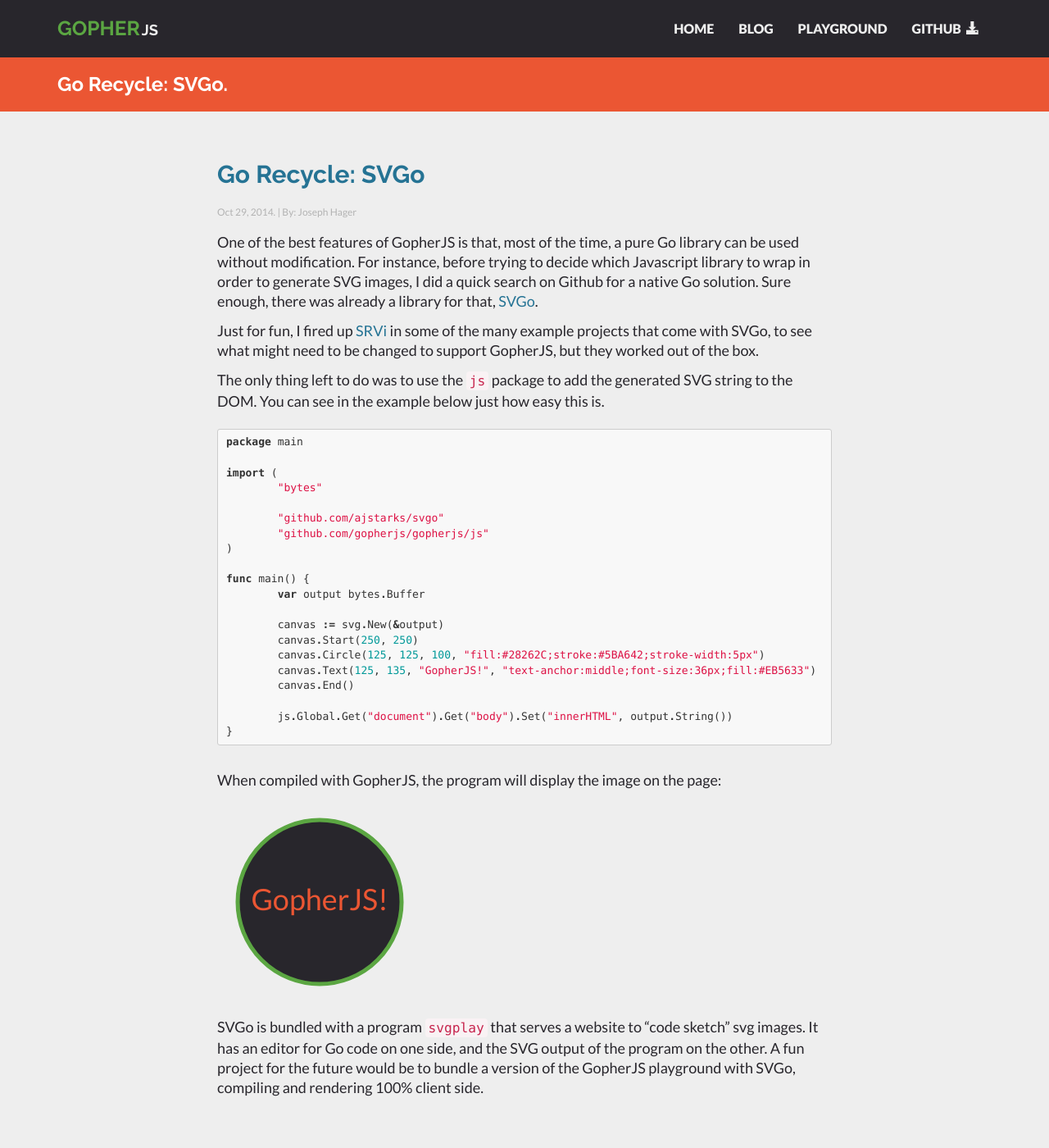
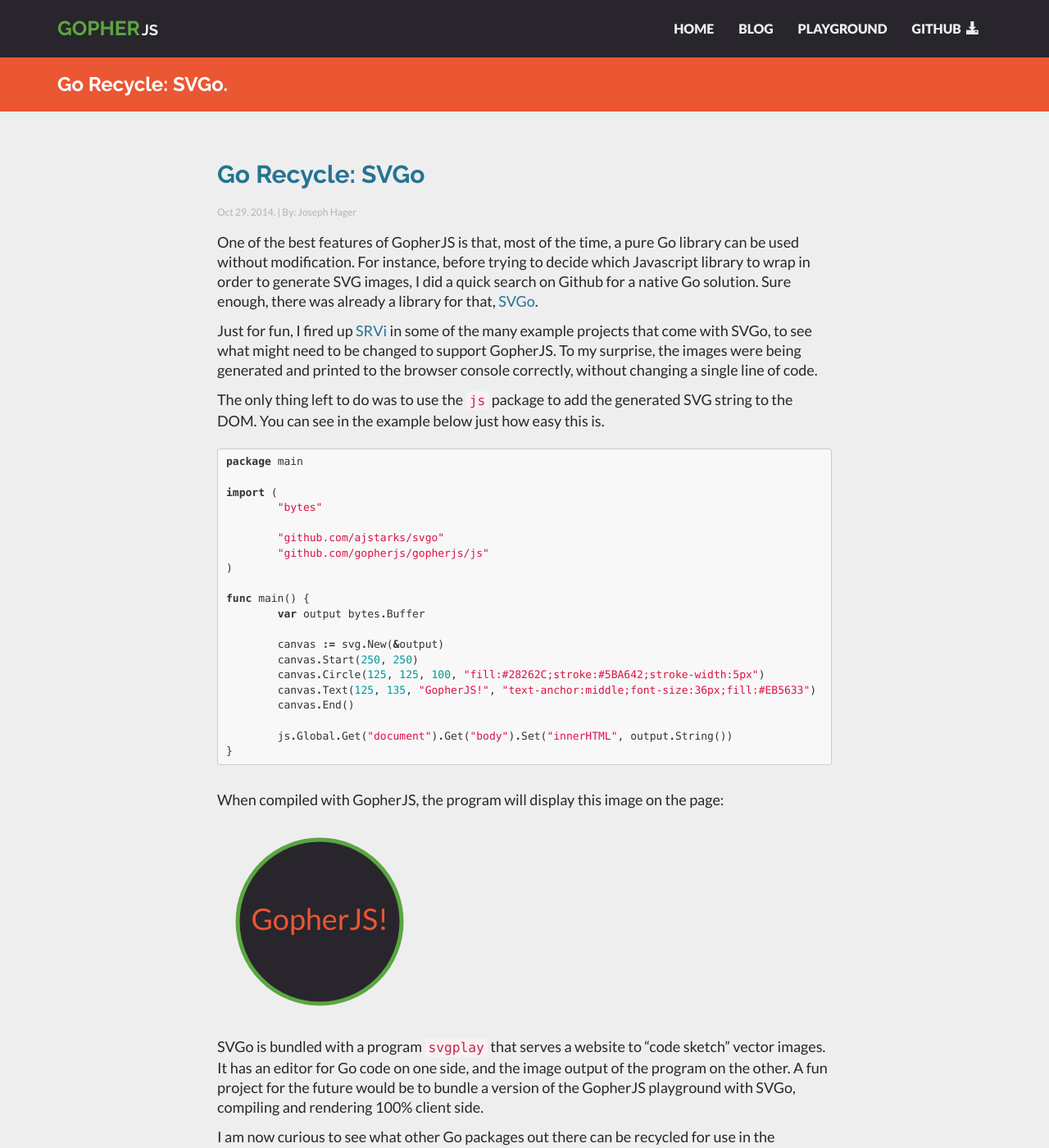
Before and after one commit to gopherjs/gopherjs.github.io, a Jekyll site: the page built from _posts/blog/2014-10-29-svgo.markdown, in a window 1280 px wide and 1400 px high. Shown: the whole window at 82% size. Built offline with Jekyll 4.4.1, drawn with Linux system fonts in a browser that asks for light colours; nearby versions of some CDN libraries; Markdown is read by kramdown in place of the engine named in the settings; some of the changed text lies outside the part shown.

Commit message:
Flesh out and edit svgo blog post

````diff
--- a/_posts/blog/2014-10-29-svgo.markdown
+++ b/_posts/blog/2014-10-29-svgo.markdown
@@ -7,7 +7,7 @@
 
 One of the best features of GopherJS is that, most of the time, a pure Go library can be used without modification. For instance, before trying to decide which Javascript library to wrap in order to generate SVG images, I did a quick search on Github for a native Go solution. Sure enough, there was already a library for that, [SVGo](https://github.com/ajstarks/svgo).
 
-Just for fun, I fired up [SRVi](https://github.com/ajhager/srvi) in some of the many example projects that come with SVGo, to see what might need to be changed to support GopherJS, but they worked out of the box.
+Just for fun, I fired up [SRVi](https://github.com/ajhager/srvi) in some of the many example projects that come with SVGo, to see what might need to be changed to support GopherJS. To my surprise, the images were being generated and printed to the browser console correctly, without changing a single line of code.
 
 The only thing left to do was to use the `js` package to add the generated SVG string to the DOM. You can see in the example below just how easy this is.
 
@@ -34,11 +34,13 @@
 }
 ```
 
-When compiled with GopherJS, the program will display the image on the page:
+When compiled with GopherJS, the program will display this image on the page:
 
 <svg width="250" height="250" xmlns="http://www.w3.org/2000/svg" xmlns:xlink="http://www.w3.org/1999/xlink">
 <circle cx="125" cy="125" r="100" style="fill:#28262C;stroke:#5BA642;stroke-width:5px"></circle>
 <text x="125" y="135" style="text-anchor:middle;font-size:36px;fill:#EB5633">GopherJS!</text>
 </svg>
 
-SVGo is bundled with a program `svgplay` that serves a website to "code sketch" svg images. It has an editor for Go code on one side, and the SVG output of the program on the other. A fun project for the future would be to bundle a version of the GopherJS playground with SVGo, compiling and rendering 100% client side.
+SVGo is bundled with a program `svgplay` that serves a website to "code sketch" vector images. It has an editor for Go code on one side, and the image output of the program on the other. A fun project for the future would be to bundle a version of the GopherJS playground with SVGo, compiling and rendering 100% client side.
+
+I am now curious to see what other Go packages out there can be recycled for use in the browser. Stay tuned to see what I can dig up.
````
